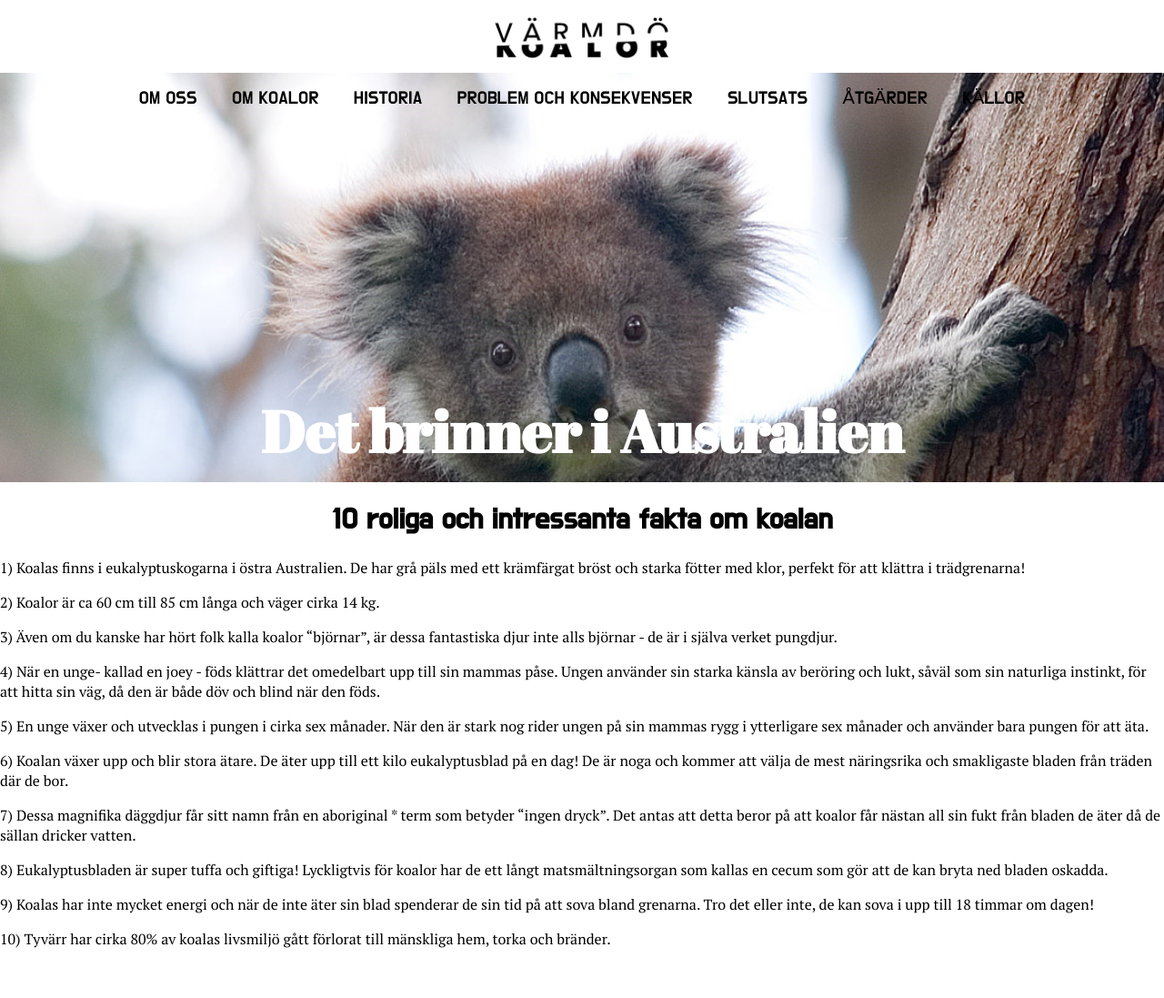
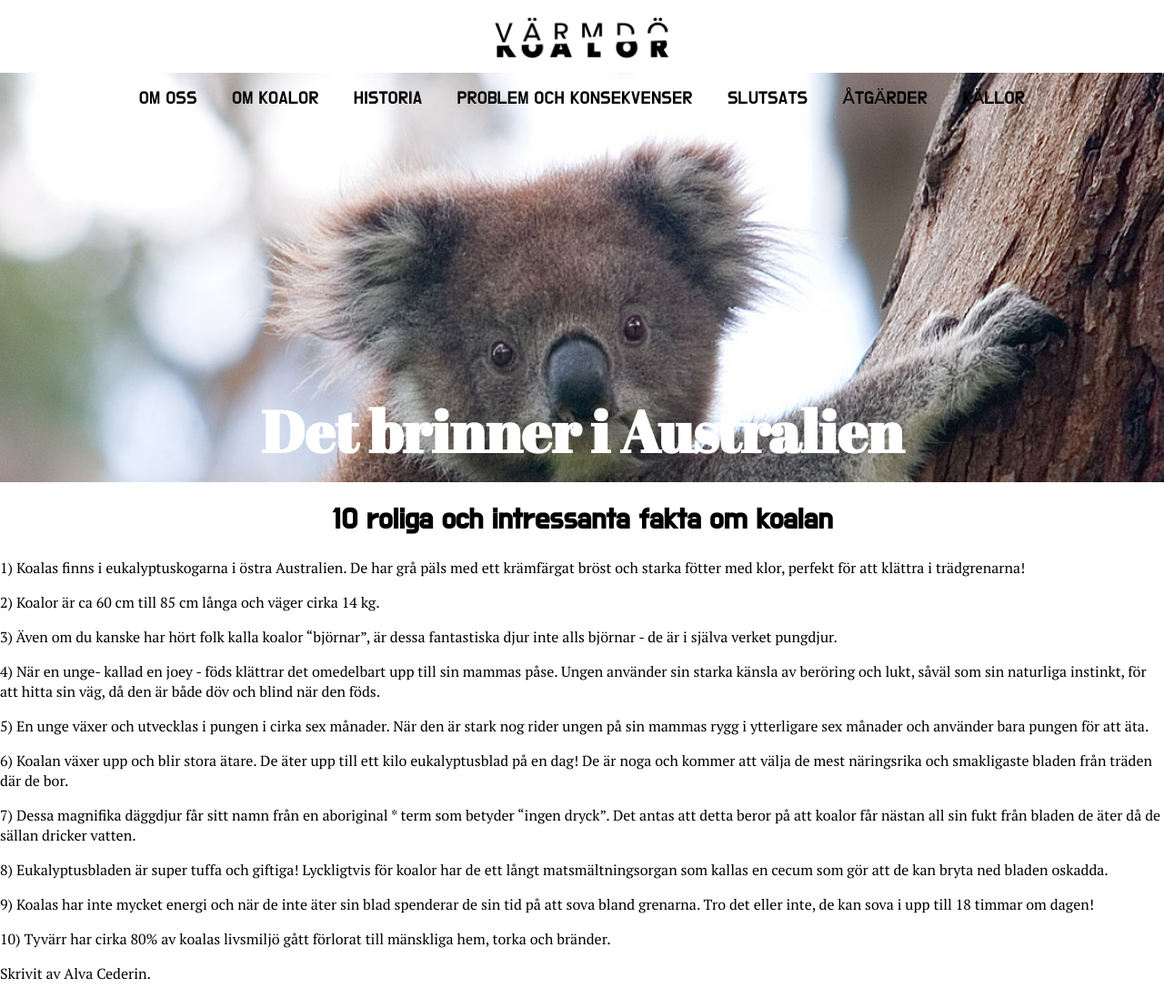
Before and after one commit to limbero/stackars-koalorna, a Jekyll site: the page built from _koalor/hejigen.md, in a window 1280 px wide and 1097 px high. Shown: the whole window at 91% size. Built offline with Jekyll 4.4.1, drawn with Linux system fonts in a browser that asks for light colours; comment, search, counter and statistics services are not loaded.

Commit message:
Update hejigen.md

```diff
--- a/_koalor/hejigen.md
+++ b/_koalor/hejigen.md
@@ -22,3 +22,6 @@ layout: default
 9) Koalas har inte mycket energi och när de inte äter sin blad spenderar de sin tid på att  sova bland grenarna. Tro det eller inte, de kan sova i upp till 18 timmar om dagen!
 
 10) Tyvärr har cirka 80% av koalas livsmiljö gått förlorat till mänskliga hem, torka och bränder.
+
+
+Skrivit av Alva Cederin.
```
